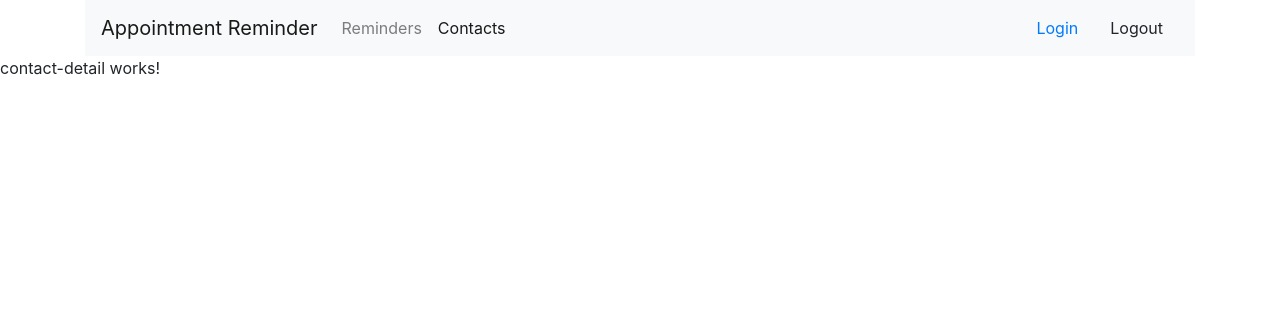
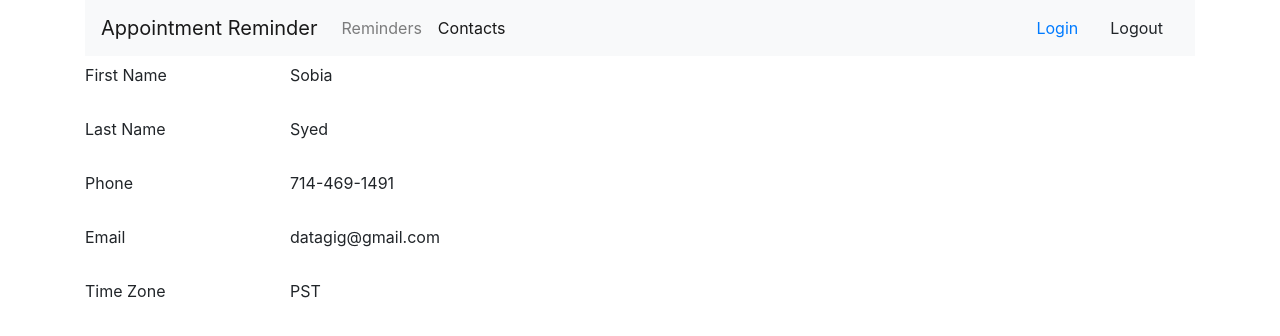
Before and after one commit to zulfiqar11/AppointmentReminder, an Angular app: page /contacts/1 in a window 1280 px wide. Shown: the top 336 px of the page. Built offline with nearby package versions, Linux system fonts and the light colour scheme.

Commit message:
refactor the array code in contacts and reminders

```diff
--- a/src/app/contacts/contact-detail/contact-detail.component.html
+++ b/src/app/contacts/contact-detail/contact-detail.component.html
@@ -1,3 +1,39 @@
-<p>
-  contact-detail works!
-</p>
+<form>
+    <div class="container">
+      <div class="form-group row">
+        <label class="col-sm-2 col-form-label">First Name</label>
+        <div class="col-sm-10">
+            <label class="col-sm-2 col-form-label">{{contact.FirstName}}</label>
+        </div>
+      </div>
+
+      <div class="form-group row">
+          <label class="col-sm-2 col-form-label">Last Name</label>
+          <div class="col-sm-10">
+              <label class="col-sm-2 col-form-label">{{contact.LastName}}</label>
+          </div>
+      </div>
+
+      <div class="form-group row">
+          <label class="col-sm-2 col-form-label">Phone</label>
+          <div class="col-sm-10">
+              <label class="col-sm-2 col-form-label">{{contact.Phone}}</label>
+          </div>
+      </div>
+
+      <div class="form-group row">
+          <label class="col-sm-2 col-form-label">Email</label>
+          <div class="col-sm-10">
+              <label class="col-sm-2 col-form-label">{{contact.Email}}</label>
+          </div>
+      </div>
+
+      <div class="form-group row">
+          <label class="col-sm-2 col-form-label">Time Zone</label>
+          <div class="col-sm-10">
+              <label class="col-sm-2 col-form-label">{{contact.TimeZone}}</label>
+          </div>
+      </div>
+
+    </div>
+  </form>
--- a/src/app/contacts/contact-detail/contact-detail.component.ts
+++ b/src/app/contacts/contact-detail/contact-detail.component.ts
@@ -1,6 +1,7 @@
 import { ContactsService } from './../../services/contacts.service';
 import { Component, OnInit } from '@angular/core';
 import { ActivatedRoute } from '@angular/router';
+import { Contact } from '../../Models/contact';
 
 @Component({
   selector: 'app-contact-detail',
@@ -12,11 +13,11 @@ export class ContactDetailComponent implements OnInit {
   id: number;
   contact: Contact;
   constructor(private route: ActivatedRoute, private contactService: ContactsService) {
-    this.id = this.route.snapshot.params['id'];
+    this.id = +this.route.snapshot.params['id'];
   }
 
   ngOnInit() {
-    this.contact = this.contactService.getContact(this.id);
+    this.contact = this.contactService.getContact(+this.id);
   }
 
 }
--- a/src/app/reminders/reminder-detail/reminder-detail.component.html
+++ b/src/app/reminders/reminder-detail/reminder-detail.component.html
@@ -1,3 +1,39 @@
-<p>
-  reminder-detail works!
-</p>
+<form>
+  <div class="container">
+    <div class="form-group row">
+      <label class="col-sm-2 col-form-label">First Name</label>
+      <div class="col-sm-10">
+          <label class="col-sm-2 col-form-label">{{reminder.FirstName}}</label>
+      </div>
+    </div>
+
+    <div class="form-group row">
+        <label class="col-sm-2 col-form-label">Last Name</label>
+        <div class="col-sm-10">
+            <label class="col-sm-2 col-form-label">{{reminder.LastName}}</label>
+        </div>
+    </div>
+
+    <div class="form-group row">
+        <label class="col-sm-2 col-form-label">Date</label>
+        <div class="col-sm-10">
+            <label class="col-sm-2 col-form-label">{{reminder.Date}}</label>
+        </div>
+    </div>
+
+    <div class="form-group row">
+        <label class="col-sm-2 col-form-label">Time</label>
+        <div class="col-sm-10">
+            <label class="col-sm-2 col-form-label">{{reminder.Time}}</label>
+        </div>
+    </div>
+
+    <div class="form-group row">
+        <label class="col-sm-2 col-form-label">Last Name</label>
+        <div class="col-sm-10">
+            <label class="col-sm-2 col-form-label">{{reminder.Frequency}}</label>
+        </div>
+    </div>
+
+  </div>
+</form>
--- a/src/app/reminders/reminder-detail/reminder-detail.component.ts
+++ b/src/app/reminders/reminder-detail/reminder-detail.component.ts
@@ -13,11 +13,12 @@ export class ReminderDetailComponent implements OnInit {
   id: number;
   reminder: Reminder;
   constructor(private route: ActivatedRoute, private reminderService: RemindersService) {
-    this.id = this.route.snapshot.params['id'];
+    this.id = +this.route.snapshot.params['id'];
   }
 
   ngOnInit() {
-    this.reminder = this.reminderService.getReminder(this.id);
+    this.reminder = this.reminderService.getReminder(+this.id);
+    console.log(this.reminder.FirstName);
   }
 
 }
--- a/src/app/services/contacts.service.ts
+++ b/src/app/services/contacts.service.ts
@@ -4,17 +4,19 @@ import { Contact } from '../Models/contact';
 @Injectable()
 export class ContactsService {
 
+  contacts: Array<Contact> = [
+    {id: 1, FirstName: 'Sobia', LastName: 'Syed', Phone:  '714-469-1491', Email:  'datagig@gmail.com', TimeZone:  'PST'},
+    {id: 2, FirstName: 'Zulfiqar', LastName: 'Syed', Phone:  '714-469-1491', Email:  'datagig@gmail.com', TimeZone:  'PST'},
+    {id: 3, FirstName: 'Lenah', LastName: 'Syed', Phone:  '714-469-1491', Email:  'datagig@gmail.com', TimeZone:  'PST'}
+  ];
+
   constructor() { }
 
   getContacts(): Array<Contact> {
-    return [
-      {id: 1, FirstName: 'Sobia', LastName: 'Syed', Phone:  '714-469-1491', Email:  'datagig@gmail.com', TimeZone:  'PST'},
-      {id: 2, FirstName: 'Zulfiqar', LastName: 'Syed', Phone:  '714-469-1491', Email:  'datagig@gmail.com', TimeZone:  'PST'},
-      {id: 3, FirstName: 'Lenah', LastName: 'Syed', Phone:  '714-469-1491', Email:  'datagig@gmail.com', TimeZone:  'PST'}
-    ];
+    return this.contacts;
   }
 
   getContact(id: number): Contact {
-    return {id: 1, FirstName: 'Sobia', LastName: 'Syed', Phone:  '714-469-1491', Email:  'datagig@gmail.com', TimeZone:  'PST'};
+    return this.contacts.find(c => c.id === id);
   }
 }
--- a/src/app/services/reminders.service.ts
+++ b/src/app/services/reminders.service.ts
@@ -4,18 +4,18 @@ import { Reminder } from '../Models/Reminder';
 @Injectable()
 export class RemindersService {
 
+  reminders: Array<Reminder> = [
+    {id: 1, FirstName: 'Sobia', LastName: 'Syed', Date:  '4/26/2018', Time:  '5:49 PM', Day:  'Thursday', Frequency: 'Weekly'},
+    {id: 2, FirstName: 'Zulfiqar', LastName: 'Syed', Date:  '4/26/2018', Time:  '5:49 PM', Day:  'Thursday', Frequency: 'Daily'},
+    {id: 3, FirstName: 'Lenah', LastName: 'Syed', Date:  '4/21/2018', Time:  '5:49 PM', Day:  'Thursday', Frequency: 'Daily'}
+  ];
   constructor() { }
 
   getReminders(): Array<Reminder> {
-    return [
-      {id: 1, FirstName: 'Sobia', LastName: 'Syed', Date:  '4/26/2018', Time:  '5:49 PM', Day:  'Thursday', Frequency: 'Weekly'},
-      {id: 2, FirstName: 'Zulfiqar', LastName: 'Syed', Date:  '4/26/2018', Time:  '5:49 PM', Day:  'Thursday', Frequency: 'Daily'},
-      {id: 3, FirstName: 'Lenah', LastName: 'Syed', Date:  '4/21/2018', Time:  '5:49 PM', Day:  'Thursday', Frequency: 'Daily'}
-    ];
+    return this.reminders;
   }
 
   getReminder(id: number): Reminder {
-    return {id: 1, FirstName: 'Sobia', LastName: 'Syed', Date:  '4/26/2018', Time:  '5:49 PM', Day:  'Thursday', Frequency: 'Weekly'};
+    return this.reminders.find(r => r.id === id);
   }
-
 }
```
